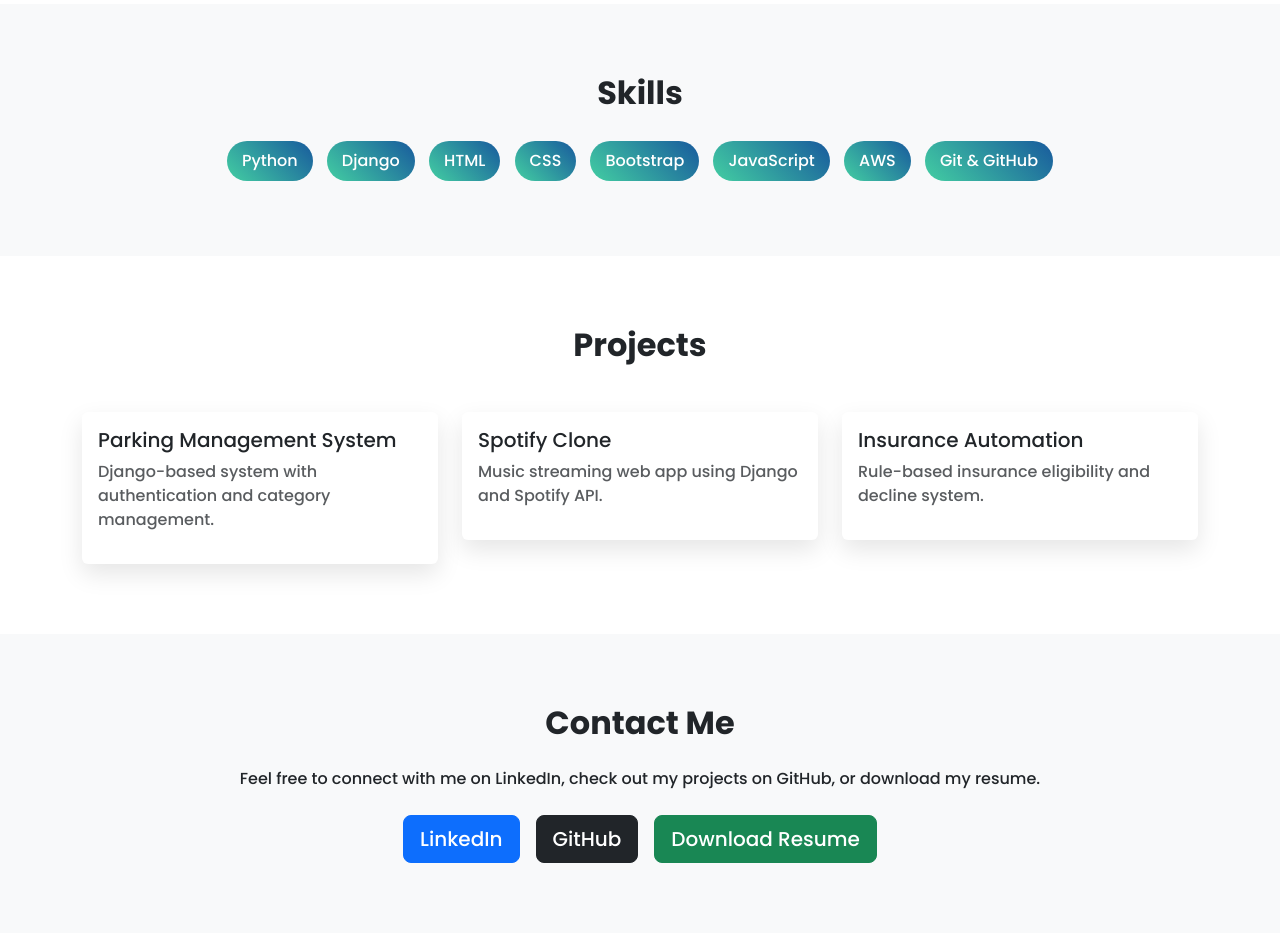
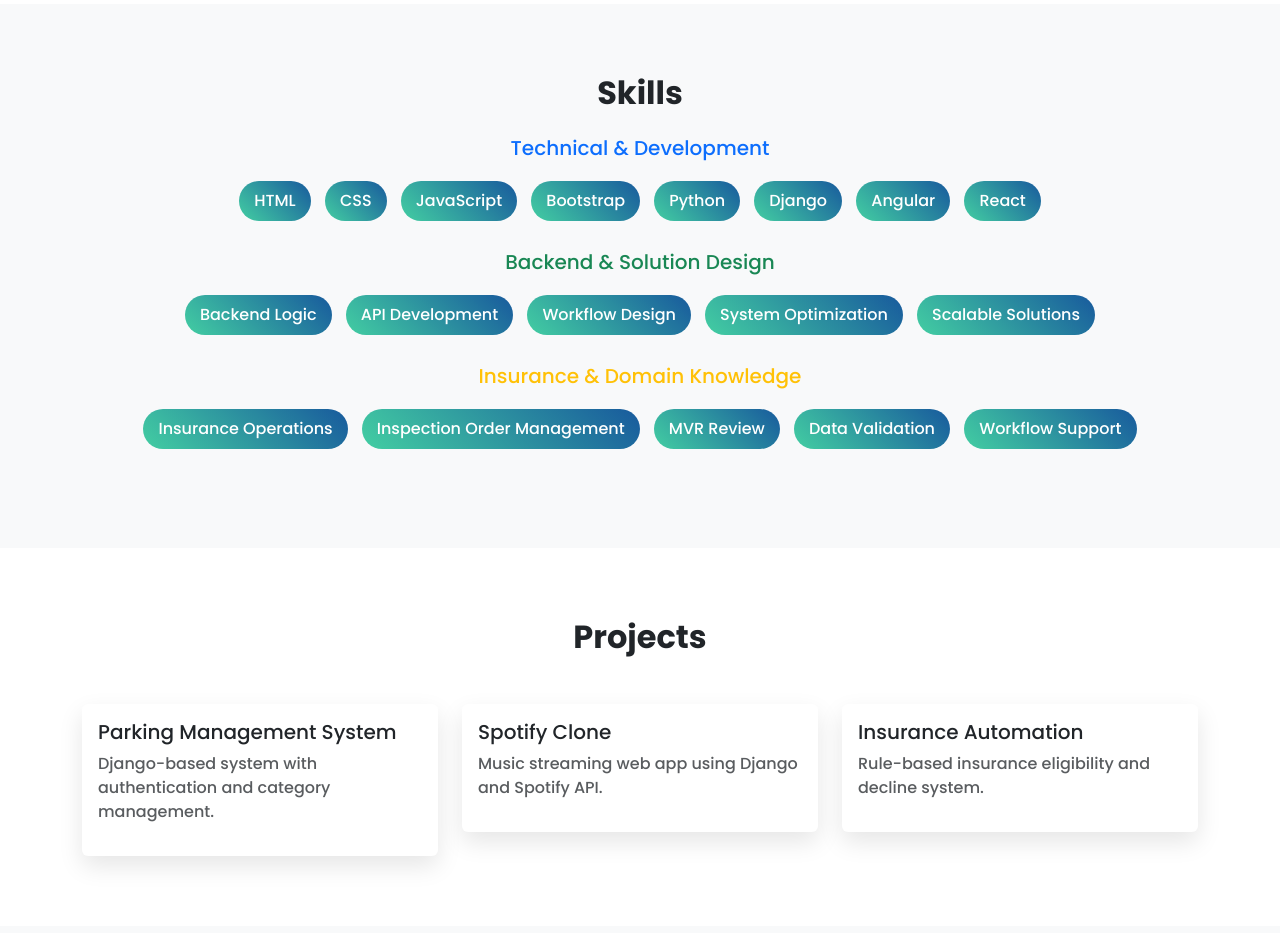
Before and after one commit to Rakesh1in/rakesh-portfolio, a plain HTML site: page index.html in a window 1280 px wide. Shown: the part 800-1733 px from the top of the page. Drawn offline with nearby package versions, Linux system fonts and the light colour scheme.

Commit message:
Add files via upload

```diff
--- a/index.html
+++ b/index.html
@@ -98,18 +98,39 @@ With a blend of technical expertise and domain understanding, I aim to contribut
 </section>
 
 <!-- SKILLS -->
+<!-- SKILLS -->
 <section id="skills" class="section bg-light">
     <div class="container text-center">
         <h2 class="fw-bold mb-4">Skills</h2>
-        <div>
+
+        <h5 class="mb-3 text-primary">Technical & Development</h5>
+        <div class="mb-4">
+            <span class="skill-badge">HTML</span>
+            <span class="skill-badge">CSS</span>
+            <span class="skill-badge">JavaScript</span>
+            <span class="skill-badge">Bootstrap</span>
             <span class="skill-badge">Python</span>
             <span class="skill-badge">Django</span>
-            <span class="skill-badge">HTML</span>
-            <span class="skill-badge">CSS</span>
-            <span class="skill-badge">Bootstrap</span>
-            <span class="skill-badge">JavaScript</span>
-            <span class="skill-badge">AWS</span>
-            <span class="skill-badge">Git & GitHub</span>
+            <span class="skill-badge">Angular</span>
+            <span class="skill-badge">React</span>
+        </div>
+
+        <h5 class="mb-3 text-success">Backend & Solution Design</h5>
+        <div class="mb-4">
+            <span class="skill-badge">Backend Logic</span>
+            <span class="skill-badge">API Development</span>
+            <span class="skill-badge">Workflow Design</span>
+            <span class="skill-badge">System Optimization</span>
+            <span class="skill-badge">Scalable Solutions</span>
+        </div>
+
+        <h5 class="mb-3 text-warning">Insurance & Domain Knowledge</h5>
+        <div class="mb-4">
+            <span class="skill-badge">Insurance Operations</span>
+            <span class="skill-badge">Inspection Order Management</span>
+            <span class="skill-badge">MVR Review</span>
+            <span class="skill-badge">Data Validation</span>
+            <span class="skill-badge">Workflow Support</span>
         </div>
     </div>
 </section>
```
